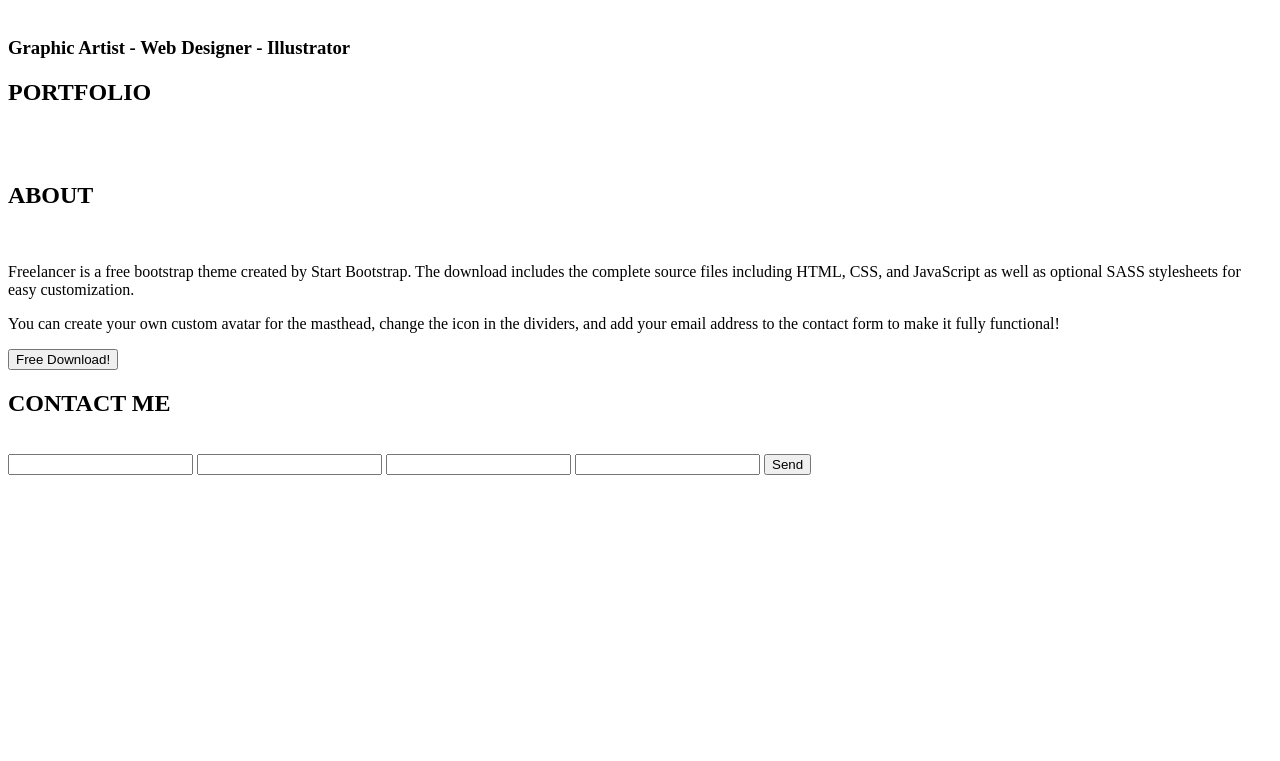
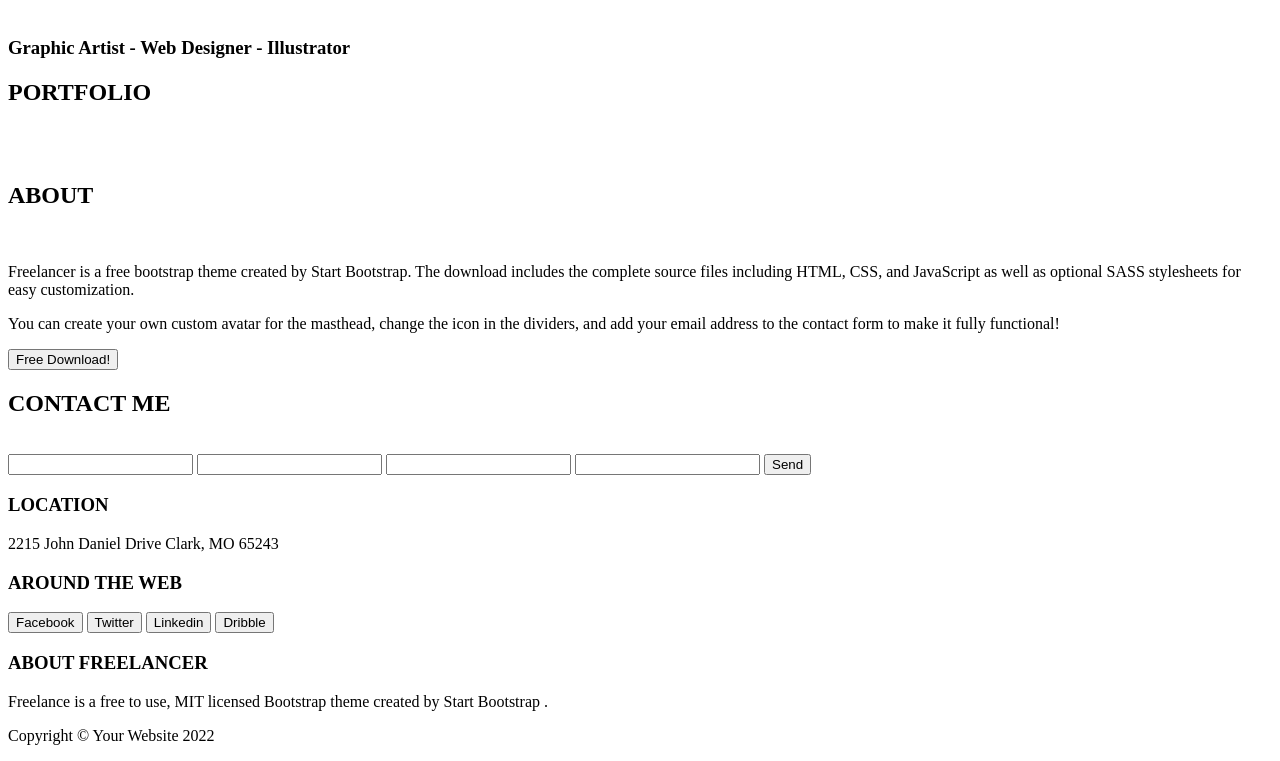
Before and after one commit to rami3rouhana/bootstrap-flexbox, a plain HTML site: page index.html in a window 1280 px wide. Shown: the part 249-1010 px from the top of the page. Before the commit the page ends 800 px from the top, so only its background shows below. Drawn offline with Linux system fonts and the light colour scheme.

Commit message:
add footer html

```diff
--- a/index.html
+++ b/index.html
@@ -71,6 +71,30 @@
                 </div>
             </div>
         </div>
+        <div class="footer">
+            <div class="main-footer">
+                <div class="location">
+                    <h3>LOCATION</h3>
+                    <p>2215 John Daniel Drive Clark, MO 65243</p>
+                </div>
+                <div class="web">
+                    <h3>AROUND THE WEB</h3>
+                    <div class="web-buttons">
+                        <button>Facebook</button>
+                        <button>Twitter</button>
+                        <button>Linkedin</button>
+                        <button>Dribble</button>
+                    </div>
+                </div>
+                <div class="about">
+                    <h3>ABOUT FREELANCER</h3>
+                    <p>Freelance is a free to use, MIT licensed Bootstrap theme created by Start Bootstrap .</p>
+                </div>
+            </div>
+            <div class="copy-footer">
+                <p>Copyright © Your Website 2022</p>
+            </div>
+        </div>
     </div>
 </body>
 </html>
```
